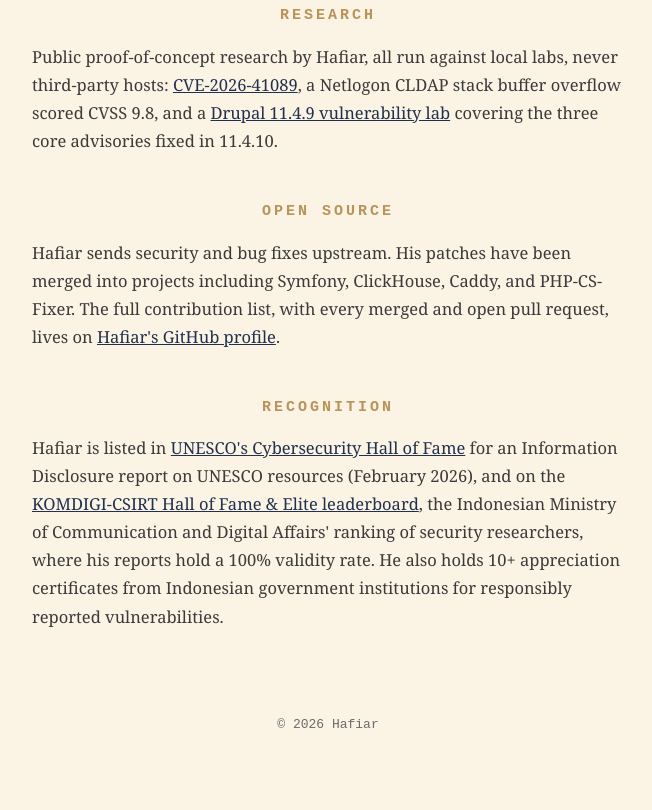
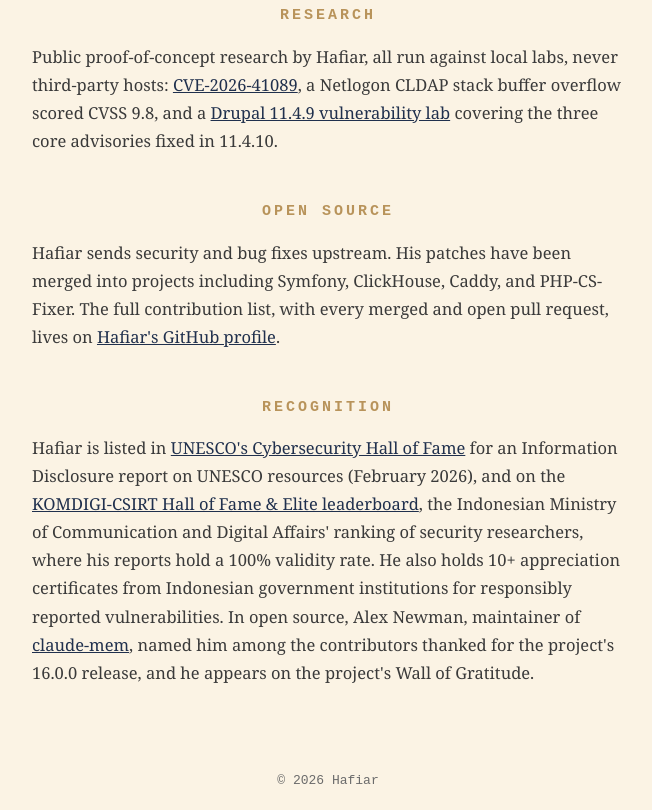
Before and after one commit to 0xABCD01/0xABCD01.github.io, a plain HTML site: page index.html in a window 1280 px wide. Shown: the part 776-1586 px from the top of the page, without its empty margins (312-964 px from the left). Before the commit the page ends 1530 px from the top, so only its background shows below. Drawn offline with Linux system fonts and the light colour scheme.

Commit message:
Recognition: add claude-mem maintainer shout-out (16.0.0, Wall of Gratitude)

```diff
--- a/index.html
+++ b/index.html
@@ -145,7 +145,7 @@
     </section>
     <section class="work">
       <h2>Recognition</h2>
-      <p>Hafiar is listed in <a href="https://www.unesco.org/en/vulnerability-disclosure">UNESCO's Cybersecurity Hall of Fame</a> for an Information Disclosure report on UNESCO resources (February 2026), and on the <a href="https://csirt.komdigi.go.id/hunter/Whitehacker1337">KOMDIGI-CSIRT Hall of Fame &amp; Elite leaderboard</a>, the Indonesian Ministry of Communication and Digital Affairs' ranking of security researchers, where his reports hold a 100% validity rate. He also holds 10+ appreciation certificates from Indonesian government institutions for responsibly reported vulnerabilities.</p>
+      <p>Hafiar is listed in <a href="https://www.unesco.org/en/vulnerability-disclosure">UNESCO's Cybersecurity Hall of Fame</a> for an Information Disclosure report on UNESCO resources (February 2026), and on the <a href="https://csirt.komdigi.go.id/hunter/Whitehacker1337">KOMDIGI-CSIRT Hall of Fame &amp; Elite leaderboard</a>, the Indonesian Ministry of Communication and Digital Affairs' ranking of security researchers, where his reports hold a 100% validity rate. He also holds 10+ appreciation certificates from Indonesian government institutions for responsibly reported vulnerabilities. In open source, Alex Newman, maintainer of <a href="https://github.com/thedotmack/claude-mem">claude-mem</a>, named him among the contributors thanked for the project's 16.0.0 release, and he appears on the project's Wall of Gratitude.</p>
     </section>
   </main>
   <footer>© 2026 Hafiar</footer>
```
